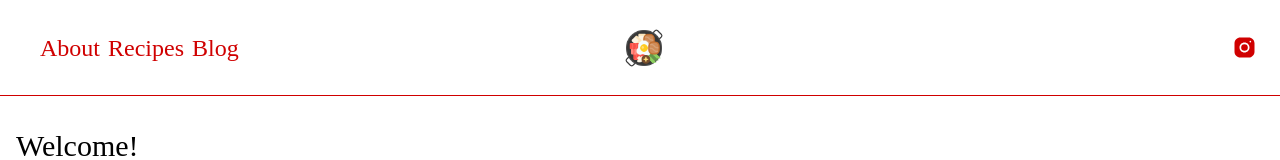
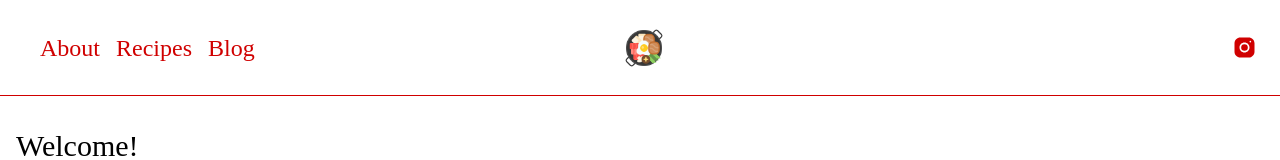
Before and after one commit to harrisoncramer/masamicooks, a Gatsby site: page /about in a window 1280 px wide. Shown: the top 160 px of the page. Built offline with nearby package versions, Linux system fonts and the light colour scheme; Gatsby itself is replaced by a stand-in of ours.

Commit message:
Increased large screen menu gap.

```diff
--- a/src/components/navigation/index.js
+++ b/src/components/navigation/index.js
@@ -27,7 +27,7 @@ const Navigation = () => {
         <div
           className={'px-4 overflow-hidden transition-height duration-25 '.concat(
             !isDropped
-              ? 'h-0 md:h-auto md:flex md:gap-2'
+              ? 'h-0 md:h-auto md:flex md:gap-2 lg:gap-4'
               : 'h-28 py-2 border-app-theme border'
           )}
         >
```
